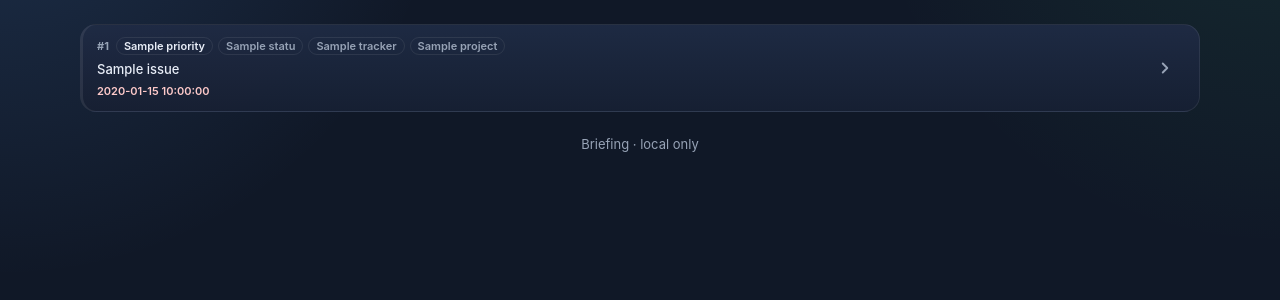
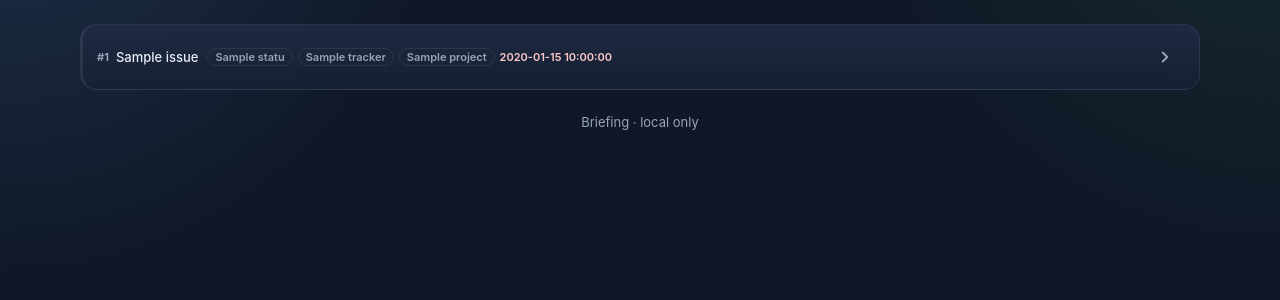
Before and after one commit to meteopavel/Briefing, a FastAPI app: template templates/tasks.html in a window 1280 px wide. Shown: the part 175-475 px from the top of the page. Run offline with FastAPI, Linux system fonts and the light colour scheme; the template is opened without the code that fills it: most values are stand-ins (such as "Sample title", 1, 10 or a date in 2020).

Commit message:
refactor: compact issue header - one row, priority color on id/subject, remove priority badge and progress

```diff
--- a/project_passport/project.public.json
+++ b/project_passport/project.public.json
@@ -1,6 +1,6 @@
 {
   "schema_version": "1.0",
-  "generated_at": "2026-06-24T03:23:51.678262+00:00",
+  "generated_at": "2026-06-24T03:35:27.557063+00:00",
   "generated_by": "tools/build_project_passport.py",
   "id": "chronicle-reporting-automation",
   "title": "Redmine Documents & Chronicle Automation",
@@ -157,7 +157,7 @@
   },
   "source": {
     "api_map_schema_version": "1.0",
-    "api_map_generated_at": "2026-06-24T03:23:51.606425+00:00",
+    "api_map_generated_at": "2026-06-24T03:35:27.481606+00:00",
     "api_map_generator": "tools/extract_api_map.py",
     "meta_auto_generated": true,
     "meta_review_status": "draft"
--- a/templates/tasks.html
+++ b/templates/tasks.html
@@ -15,22 +15,11 @@
     <div class="issue-header">
         <div class="issue-meta">
             <span class="issue-id">#{{ issue.id }}</span>
-            <span class="issue-badge badge-priority-{{ issue.priority.name | lower | replace(' ', '-') }}">{{ issue.priority.name }}</span>
+            <span class="issue-subject">{{ issue.subject }}</span>
             <span class="issue-badge badge-status">{{ issue.status.name }}</span>
             {% if issue.get('tracker') %}<span class="issue-badge badge-tracker">{{ issue.tracker.name }}</span>{% endif %}
             {% if issue.project %}<span class="issue-badge badge-project">{{ issue.project.name }}</span>{% endif %}
-        </div>
-        <div class="issue-subject">{{ issue.subject }}</div>
-        <div class="issue-header-footer">
-            {% if issue.get('due_date') %}
-            <span class="issue-due" data-due="{{ issue.due_date }}">{{ issue.due_date }}</span>
-            {% endif %}
-            {% if issue.get('done_ratio', 0) > 0 %}
-            <span class="issue-progress-inline">
-                <span class="issue-progress-bar-inline" style="width: {{ issue.done_ratio }}%"></span>
-                <span class="issue-progress-text">{{ issue.done_ratio }}%</span>
-            </span>
-            {% endif %}
+            {% if issue.get('due_date') %}<span class="issue-due" data-due="{{ issue.due_date }}">{{ issue.due_date }}</span>{% endif %}
         </div>
         <button class="issue-toggle-btn" onclick="toggleIssue(this.closest('.issue-header'))"><svg viewBox="0 0 24 24" fill="none" stroke="currentColor" stroke-width="2.5" stroke-linecap="round" stroke-linejoin="round"><polyline points="9 18 15 12 9 6"/></svg></button>
         <button class="info-panel-toggle" onclick="toggleInfoPanel(this.closest('.issue-header'))"><svg viewBox="0 0 24 24" fill="none" stroke="currentColor" stroke-width="2" stroke-linecap="round" stroke-linejoin="round"><polyline points="18 15 12 9 6 15"/></svg></button>
--- a/web_static/components.css
+++ b/web_static/components.css
@@ -155,15 +155,12 @@
 .issue-header {
     display: grid;
     grid-template-columns: 1fr auto;
-    grid-template-rows: auto auto auto;
-    gap: 5px 8px;
+    gap: 0 8px;
     padding: 12px 14px;
 }
 
-.issue-header .issue-meta      { grid-column: 1; grid-row: 1; }
-.issue-header .issue-subject   { grid-column: 1; grid-row: 2; }
-.issue-header .issue-header-footer { grid-column: 1; grid-row: 3; }
-.issue-toggle-btn              { grid-column: 2; grid-row: 1 / 4; align-self: center; justify-self: center; background: none; border: none; padding: 8px; cursor: pointer; line-height: 1; width: 40px; height: 40px; display: flex; align-items: center; justify-content: center; border-radius: 50%; transition: background var(--transition); }
+.issue-header .issue-meta      { grid-column: 1; grid-row: 1; align-self: center; }
+.issue-toggle-btn              { grid-column: 2; grid-row: 1; align-self: center; justify-self: center; background: none; border: none; padding: 8px; cursor: pointer; line-height: 1; width: 40px; height: 40px; display: flex; align-items: center; justify-content: center; border-radius: 50%; transition: background var(--transition); }
 .issue-toggle-btn:hover        { background: var(--bg-hover, rgba(0,0,0,0.06)); }
 
 /* Meta badges row */
@@ -200,21 +197,23 @@
 .badge-tracker  { color: var(--muted); }
 .badge-project  { color: var(--muted); }
 
-/* Subject */
+/* Subject — inline inside meta row */
 .issue-subject {
     font-weight: 500;
     font-size: var(--fs-sm);
-    line-height: 1.4;
     color: var(--text);
+    margin-right: 4px;
 }
 
-/* Header footer: due + progress inline */
-.issue-header-footer {
-    display: flex;
-    align-items: center;
-    gap: 10px;
-    min-height: 16px;
-}
+/* Priority colors for ID and subject */
+.priority-urgent .issue-id, .priority-срочный .issue-id,
+.priority-urgent .issue-subject, .priority-срочный .issue-subject    { color: var(--tint-red-text); }
+.priority-high .issue-id, .priority-высокий .issue-id,
+.priority-high .issue-subject, .priority-высокий .issue-subject      { color: var(--tint-yellow-text); }
+.priority-normal .issue-id, .priority-нормальный .issue-id,
+.priority-normal .issue-subject, .priority-нормальный .issue-subject { color: var(--text); }
+.priority-low .issue-id, .priority-низкий .issue-id,
+.priority-low .issue-subject, .priority-низкий .issue-subject        { color: var(--muted); }
 
 .issue-due {
     font-size: var(--fs-xs);
```
Also changed, not shown: project_passport/api_map__app.json.
